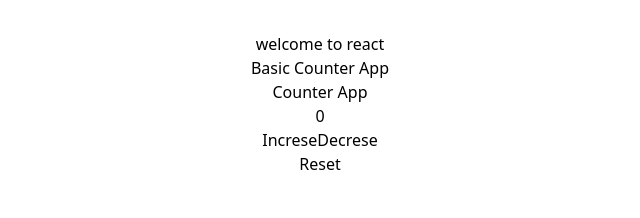
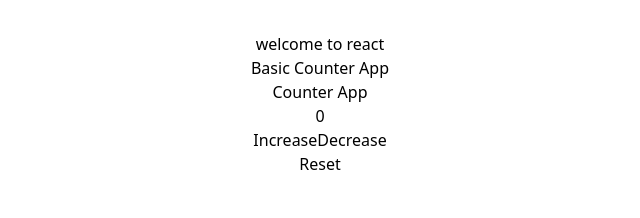
Before and after one commit to tannavrushti/React-demo, a React (Vite) app: page / in a window 1280 px wide. Shown: the top 218 px of the page, without its empty margins (320-960 px from the left). Built offline with nearby package versions, Linux system fonts and the light colour scheme.

Commit message:
add new changes

```diff
--- a/src/components/counter.tsx
+++ b/src/components/counter.tsx
@@ -27,8 +27,8 @@
                   <div className='text-5xl font-bold text-gray-600 mb-6'>Counter App<br></br>{count}</div>
 
                     <div className='flex items-center justify-center my-4 gap-3'>
-                         <button onClick={increment} className='bg-blue-500  px-4  py-2'>Increse</button>
-                        <button onClick={decrement} className='bg-blue-500  px-4  py-2'>Decrese</button>
+                         <button onClick={increment} className='bg-blue-500  px-4  py-2'>Increase</button>
+                        <button onClick={decrement} className='bg-blue-500  px-4  py-2'>Decrease</button>
 
                     </div>
                     <div>
```
